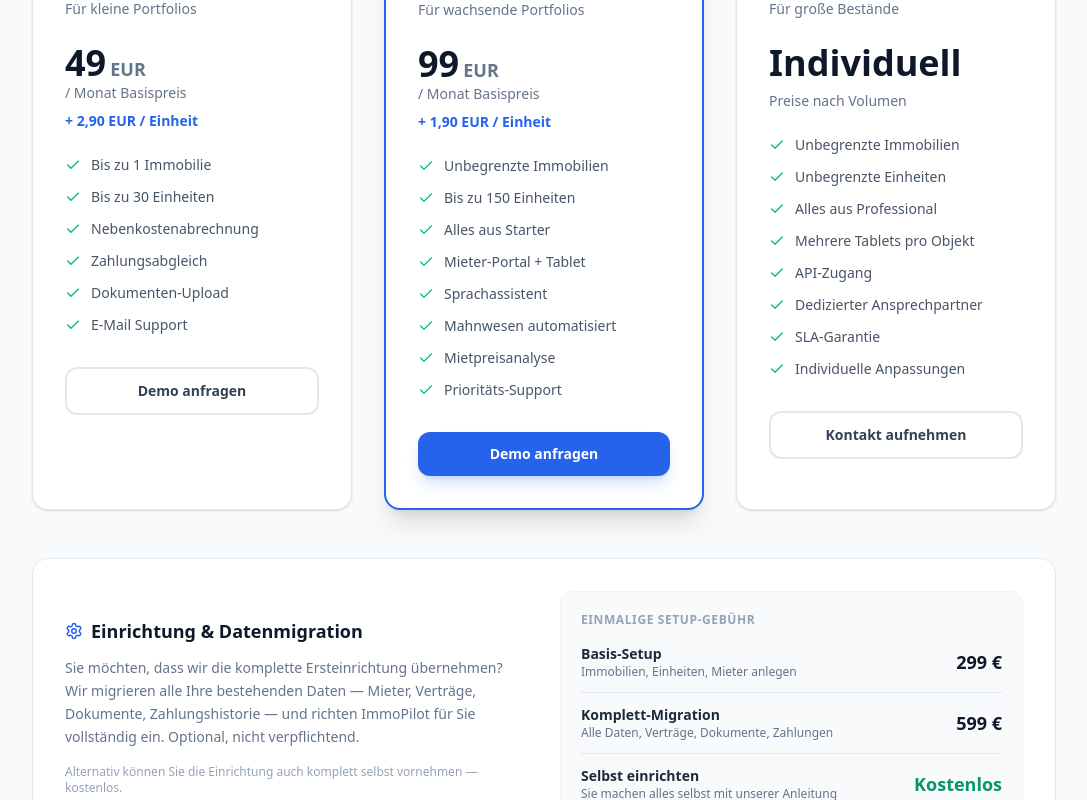
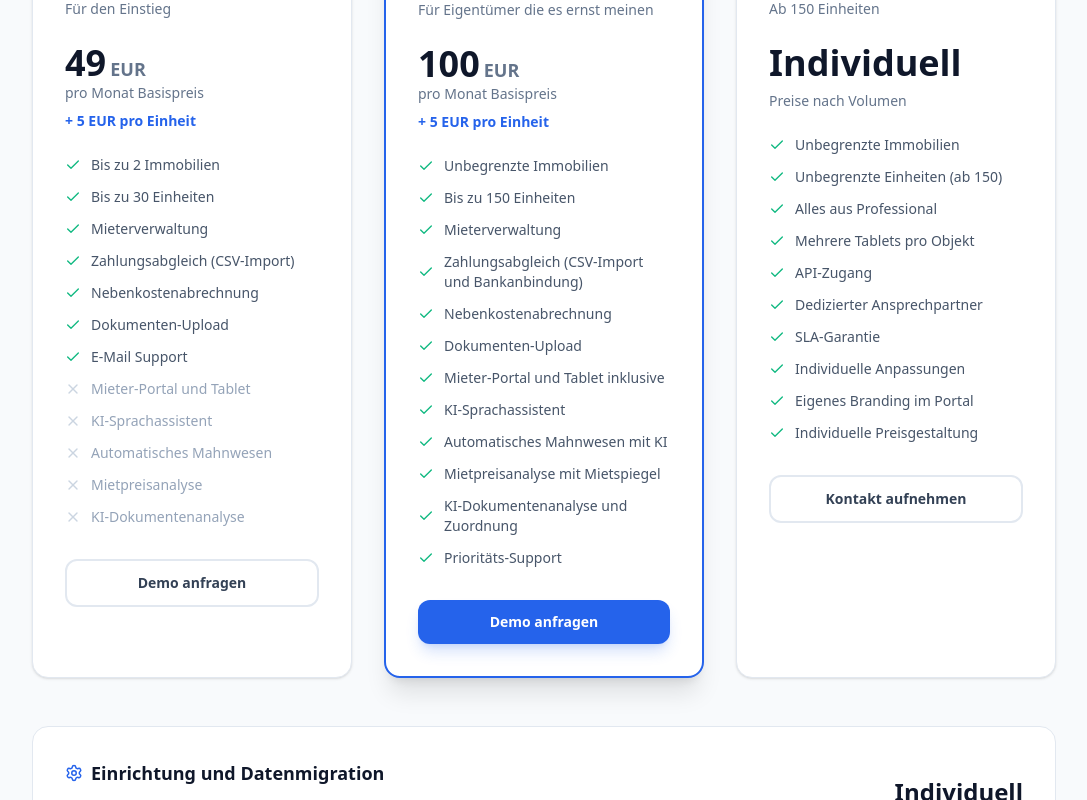
Before and after one commit to SecurityDocs/immopilot-website, a Next.js app: page / in a window 1280 px wide. Shown: the part 10600-11400 px from the top of the page, without its empty margins (96-1183 px from the left). Built offline with nearby package versions, Linux system fonts and the light colour scheme.

Commit message:
Redesign pricing: 5€/unit both plans, starter limited, setup individual

```diff
--- a/app/components/Pricing.tsx
+++ b/app/components/Pricing.tsx
@@ -1,6 +1,6 @@
 "use client";
 
-import { Check, Building2, Tablet, Headphones, Settings, X } from "lucide-react";
+import { Check, X, Building2, Tablet, Headphones, Settings } from "lucide-react";
 
 export default function Pricing() {
   return (
@@ -19,7 +19,7 @@ export default function Pricing() {
           </h2>
           <p className="mt-4 text-lg text-slate-500">
             Basispreis plus Einheiten. Keine versteckten Kosten, keine
-            langfristigen Verträge. Günstiger als jede Hausverwaltung — und 24/7 verfügbar.
+            langfristigen Verträge. Günstiger als jede Hausverwaltung.
           </p>
         </div>
 
@@ -29,28 +29,38 @@ export default function Pricing() {
           <div className="bg-white rounded-2xl p-8 border border-slate-200 shadow-sm">
             <div className="mb-6">
               <h3 className="text-lg font-bold text-slate-900">Starter</h3>
-              <p className="text-sm text-slate-500 mt-1">Für kleine Portfolios</p>
+              <p className="text-sm text-slate-500 mt-1">Für den Einstieg</p>
             </div>
             <div className="mb-6">
               <div className="flex items-baseline gap-1">
                 <span className="text-4xl font-extrabold text-slate-900">49</span>
                 <span className="text-lg font-semibold text-slate-500">EUR</span>
               </div>
-              <div className="text-sm text-slate-500">/ Monat Basispreis</div>
-              <div className="mt-2 text-sm text-primary-600 font-semibold">+ 2,90 EUR / Einheit</div>
+              <div className="text-sm text-slate-500">pro Monat Basispreis</div>
+              <div className="mt-2 text-sm text-primary-600 font-semibold">+ 5 EUR pro Einheit</div>
             </div>
             <ul className="space-y-3 mb-8">
               {[
-                "Bis zu 1 Immobilie",
-                "Bis zu 30 Einheiten",
-                "Nebenkostenabrechnung",
-                "Zahlungsabgleich",
-                "Dokumenten-Upload",
-                "E-Mail Support",
+                { text: "Bis zu 2 Immobilien", included: true },
+                { text: "Bis zu 30 Einheiten", included: true },
+                { text: "Mieterverwaltung", included: true },
+                { text: "Zahlungsabgleich (CSV-Import)", included: true },
+                { text: "Nebenkostenabrechnung", included: true },
+                { text: "Dokumenten-Upload", included: true },
+                { text: "E-Mail Support", included: true },
+                { text: "Mieter-Portal und Tablet", included: false },
+                { text: "KI-Sprachassistent", included: false },
+                { text: "Automatisches Mahnwesen", included: false },
+                { text: "Mietpreisanalyse", included: false },
+                { text: "KI-Dokumentenanalyse", included: false },
               ].map((f) => (
-                <li key={f} className="flex items-center gap-2.5 text-sm text-slate-600">
-                  <Check size={16} className="text-accent-500 flex-shrink-0" />
-                  {f}
+                <li key={f.text} className={`flex items-center gap-2.5 text-sm ${f.included ? "text-slate-600" : "text-slate-400"}`}>
+                  {f.included ? (
+                    <Check size={16} className="text-accent-500 flex-shrink-0" />
+                  ) : (
+                    <X size={16} className="text-slate-300 flex-shrink-0" />
+                  )}
+                  {f.text}
                 </li>
               ))}
             </ul>
@@ -62,29 +72,33 @@ export default function Pricing() {
           {/* Professional */}
           <div className="bg-white rounded-2xl p-8 border-2 border-primary-600 shadow-xl relative">
             <div className="absolute -top-4 left-1/2 -translate-x-1/2 px-4 py-1 rounded-full bg-primary-600 text-white text-xs font-bold">
-              Beliebteste Wahl
+              Empfohlen
             </div>
             <div className="mb-6">
               <h3 className="text-lg font-bold text-slate-900">Professional</h3>
-              <p className="text-sm text-slate-500 mt-1">Für wachsende Portfolios</p>
+              <p className="text-sm text-slate-500 mt-1">Für Eigentümer die es ernst meinen</p>
             </div>
             <div className="mb-6">
               <div className="flex items-baseline gap-1">
-                <span className="text-4xl font-extrabold text-slate-900">99</span>
+                <span className="text-4xl font-extrabold text-slate-900">100</span>
                 <span className="text-lg font-semibold text-slate-500">EUR</span>
               </div>
-              <div className="text-sm text-slate-500">/ Monat Basispreis</div>
-              <div className="mt-2 text-sm text-primary-600 font-semibold">+ 1,90 EUR / Einheit</div>
+              <div className="text-sm text-slate-500">pro Monat Basispreis</div>
+              <div className="mt-2 text-sm text-primary-600 font-semibold">+ 5 EUR pro Einheit</div>
             </div>
             <ul className="space-y-3 mb-8">
               {[
                 "Unbegrenzte Immobilien",
                 "Bis zu 150 Einheiten",
-                "Alles aus Starter",
-                "Mieter-Portal + Tablet",
-                "Sprachassistent",
-                "Mahnwesen automatisiert",
-                "Mietpreisanalyse",
+                "Mieterverwaltung",
+                "Zahlungsabgleich (CSV-Import und Bankanbindung)",
+                "Nebenkostenabrechnung",
+                "Dokumenten-Upload",
+                "Mieter-Portal und Tablet inklusive",
+                "KI-Sprachassistent",
+                "Automatisches Mahnwesen mit KI",
+                "Mietpreisanalyse mit Mietspiegel",
+                "KI-Dokumentenanalyse und Zuordnung",
                 "Prioritäts-Support",
               ].map((f) => (
                 <li key={f} className="flex items-center gap-2.5 text-sm text-slate-600">
@@ -102,7 +116,7 @@ export default function Pricing() {
           <div className="bg-white rounded-2xl p-8 border border-slate-200 shadow-sm">
             <div className="mb-6">
               <h3 className="text-lg font-bold text-slate-900">Enterprise</h3>
-              <p className="text-sm text-slate-500 mt-1">Für große Bestände</p>
+              <p className="text-sm text-slate-500 mt-1">Ab 150 Einheiten</p>
             </div>
             <div className="mb-6">
               <div className="flex items-baseline gap-1">
@@ -113,13 +127,15 @@ export default function Pricing() {
             <ul className="space-y-3 mb-8">
               {[
                 "Unbegrenzte Immobilien",
-                "Unbegrenzte Einheiten",
+                "Unbegrenzte Einheiten (ab 150)",
                 "Alles aus Professional",
                 "Mehrere Tablets pro Objekt",
                 "API-Zugang",
                 "Dedizierter Ansprechpartner",
                 "SLA-Garantie",
                 "Individuelle Anpassungen",
+                "Eigenes Branding im Portal",
+                "Individuelle Preisgestaltung",
               ].map((f) => (
                 <li key={f} className="flex items-center gap-2.5 text-sm text-slate-600">
                   <Check size={16} className="text-accent-500 flex-shrink-0" />
@@ -133,55 +149,25 @@ export default function Pricing() {
           </div>
         </div>
 
-        {/* Einmalzahlung / Setup */}
+        {/* Setup */}
         <div className="mt-12 max-w-5xl mx-auto">
           <div className="bg-white rounded-2xl border border-slate-200 p-6 lg:p-8">
-            <div className="grid lg:grid-cols-2 gap-8 items-center">
-              <div>
-                <div className="flex items-center gap-2 mb-3">
+            <div className="flex flex-col sm:flex-row sm:items-center gap-6">
+              <div className="flex-1">
+                <div className="flex items-center gap-2 mb-2">
                   <Settings size={18} className="text-primary-600" />
-                  <h3 className="text-lg font-bold text-slate-900">Einrichtung & Datenmigration</h3>
+                  <h3 className="text-lg font-bold text-slate-900">Einrichtung und Datenmigration</h3>
                 </div>
-                <p className="text-sm text-slate-500 leading-relaxed mb-4">
-                  Sie möchten, dass wir die komplette Ersteinrichtung übernehmen? Wir migrieren alle
-                  Ihre bestehenden Daten — Mieter, Verträge, Dokumente, Zahlungshistorie — und richten
-                  ImmoPilot für Sie vollständig ein. Optional, nicht verpflichtend.
-                </p>
-                <p className="text-xs text-slate-400">
-                  Alternativ können Sie die Einrichtung auch komplett selbst vornehmen — kostenlos.
+                <p className="text-sm text-slate-500 leading-relaxed">
+                  Wir übernehmen auf Wunsch die komplette Ersteinrichtung: Immobilien anlegen, Mieter importieren,
+                  Verträge und Dokumente migrieren, Zahlungshistorie übertragen. Der Preis richtet sich nach Umfang
+                  und Anzahl der Einheiten. Alternativ können Sie alles auch selbst einrichten.
                 </p>
               </div>
-              <div>
-                <div className="bg-slate-50 rounded-xl p-5 border border-slate-100">
-                  <div className="text-xs font-bold text-slate-400 uppercase tracking-wider mb-4">
-                    Einmalige Setup-Gebühr
-                  </div>
-                  <div className="space-y-3">
-                    <div className="flex items-center justify-between">
-                      <div>
-                        <div className="text-sm font-semibold text-slate-800">Basis-Setup</div>
-                        <div className="text-xs text-slate-500">Immobilien, Einheiten, Mieter anlegen</div>
-                      </div>
-                      <span className="text-lg font-extrabold text-slate-900">299 €</span>
-                    </div>
-                    <div className="border-t border-slate-200" />
-                    <div className="flex items-center justify-between">
-                      <div>
-                        <div className="text-sm font-semibold text-slate-800">Komplett-Migration</div>
-                        <div className="text-xs text-slate-500">Alle Daten, Verträge, Dokumente, Zahlungen</div>
-                      </div>
-                      <span className="text-lg font-extrabold text-slate-900">599 €</span>
-                    </div>
-                    <div className="border-t border-slate-200" />
-                    <div className="flex items-center justify-between">
-                      <div>
-                        <div className="text-sm font-semibold text-slate-800">Selbst einrichten</div>
-                        <div className="text-xs text-slate-500">Sie machen alles selbst mit unserer Anleitung</div>
-                      </div>
-                      <span className="text-lg font-extrabold text-accent-600">Kostenlos</span>
-                    </div>
-                  </div>
-                </div>
+              <div className="sm:text-right flex-shrink-0">
+                <div className="text-2xl font-extrabold text-slate-900">Individuell</div>
+                <div className="text-xs text-slate-500 mt-0.5">Einmalige Gebühr je nach Umfang</div>
+                <div className="text-xs text-primary-600 font-semibold mt-1">Selbst einrichten: kostenlos</div>
               </div>
             </div>
           </div>
```
